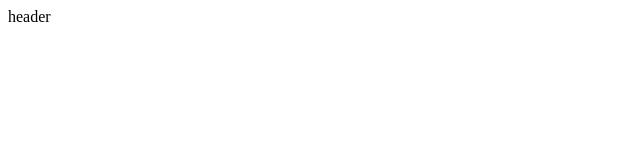
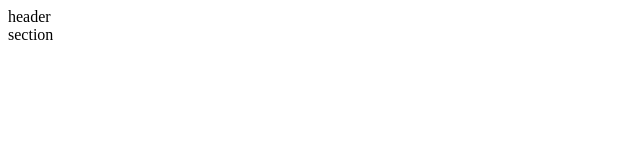
Before and after one commit to Alexandra376/Team_Win, a plain HTML site: page index.html in a window 1280 px wide. Shown: the full height of the page, 0-640 px from the left. Drawn offline with Linux system fonts and the light colour scheme.

Commit message:
add main

```diff
--- a/index.html
+++ b/index.html
@@ -9,6 +9,9 @@
 </head>
 <body>
   <header>header</header>
+  <main>
+    <section>section</section>
+  </main>
 
 </body>
 </html>
```
